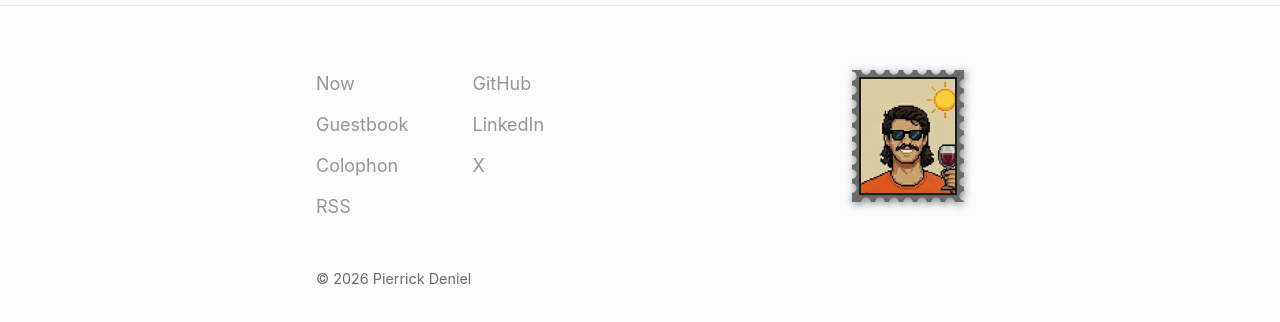
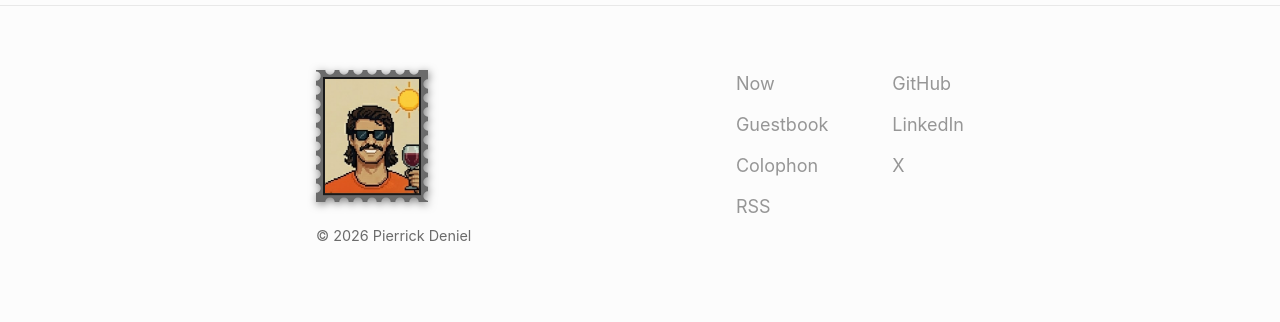
Before and after one commit to bKNNNNN/personal-website, an Astro site: page / in a window 1280 px wide. Shown: the part 1554-1876 px from the top of the page. Built offline with nearby package versions, Linux system fonts and the light colour scheme; Astro itself is replaced by a stand-in of ours; no server answers; a web font is replaced by a local one.

Commit message:
style: move avatar to left side of footer above copyright

```diff
--- a/src/components/layout/Footer.astro
+++ b/src/components/layout/Footer.astro
@@ -7,6 +7,12 @@ const currentYear = new Date().getFullYear();
 <footer class="py-16 mt-16 border-t border-[var(--color-border)]">
   <div class="max-w-[var(--width-content)] mx-auto px-[var(--spacing-page)]">
     <div class="flex flex-col sm:flex-row justify-between gap-12">
+      <!-- Avatar + Copyright -->
+      <div class="flex flex-col gap-6">
+        <StampAvatar size="lg" />
+        <p class="text-sm text-[var(--color-text-muted)]">© {currentYear} Pierrick Deniel</p>
+      </div>
+
       <!-- Links columns -->
       <div class="flex gap-16">
         <div class="flex flex-col gap-3">
@@ -21,15 +27,7 @@ const currentYear = new Date().getFullYear();
           <a href="https://x.com/bKN____" target="_blank" rel="noopener noreferrer" class="footer-link">X</a>
         </div>
       </div>
-
-      <!-- Avatar -->
-      <div class="flex items-start">
-        <StampAvatar size="lg" />
-      </div>
     </div>
-
-    <!-- Copyright -->
-    <p class="mt-12 text-sm text-[var(--color-text-muted)]">© {currentYear} Pierrick Deniel</p>
   </div>
 </footer>
 
```
